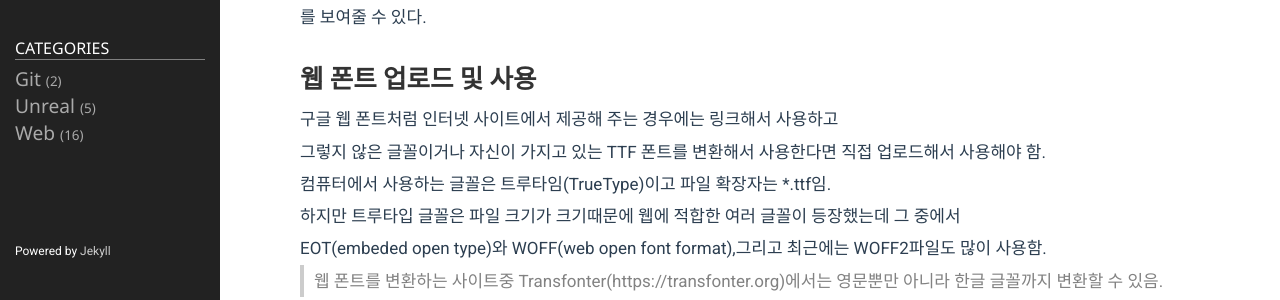
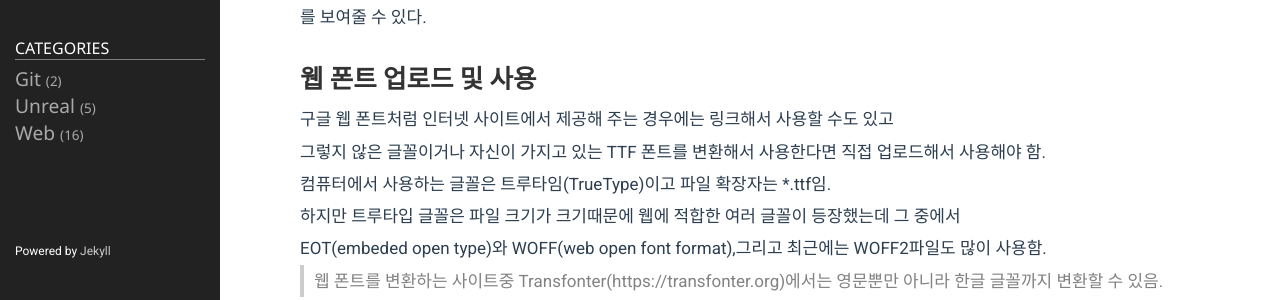
Before and after one commit to iGH01gi/iGH01gi.githoub.io, a Jekyll site: the page built from _posts/Web/2022-02-26-CSS_web_font.md, in a window 1280 px wide and 900 px high. Shown: the part 348-648 px from the top of the window. Built offline with Jekyll 4.4.1, drawn with Linux system fonts in a browser that asks for light colours.

Commit message:
글 수정

```diff
--- a/_posts/Web/2022-02-26-CSS_web_font.md
+++ b/_posts/Web/2022-02-26-CSS_web_font.md
@@ -12,7 +12,7 @@ published: true
 결국 사용자 시스템에 없는 글꼴이라도 웹 문서를 만들때 사용한 글꼴을 내려받은 후 표시하므로 웹 제작자가 의도한 대로 텍스트를 보여줄 수 있다.
 
 # 웹 폰트 업로드 및 사용
-구글 웹 폰트처럼 인터넷 사이트에서 제공해 주는 경우에는 링크해서 사용하고
+구글 웹 폰트처럼 인터넷 사이트에서 제공해 주는 경우에는 링크해서 사용할 수도 있고
 그렇지 않은 글꼴이거나 자신이 가지고 있는 TTF 폰트를 변환해서 사용한다면 직접 업로드해서 사용해야 함.
 컴퓨터에서 사용하는 글꼴은 트루타임(TrueType)이고 파일 확장자는 *.ttf임.
 하지만 트루타입 글꼴은 파일 크기가 크기때문에 웹에 적합한 여러 글꼴이 등장했는데 그 중에서
```
